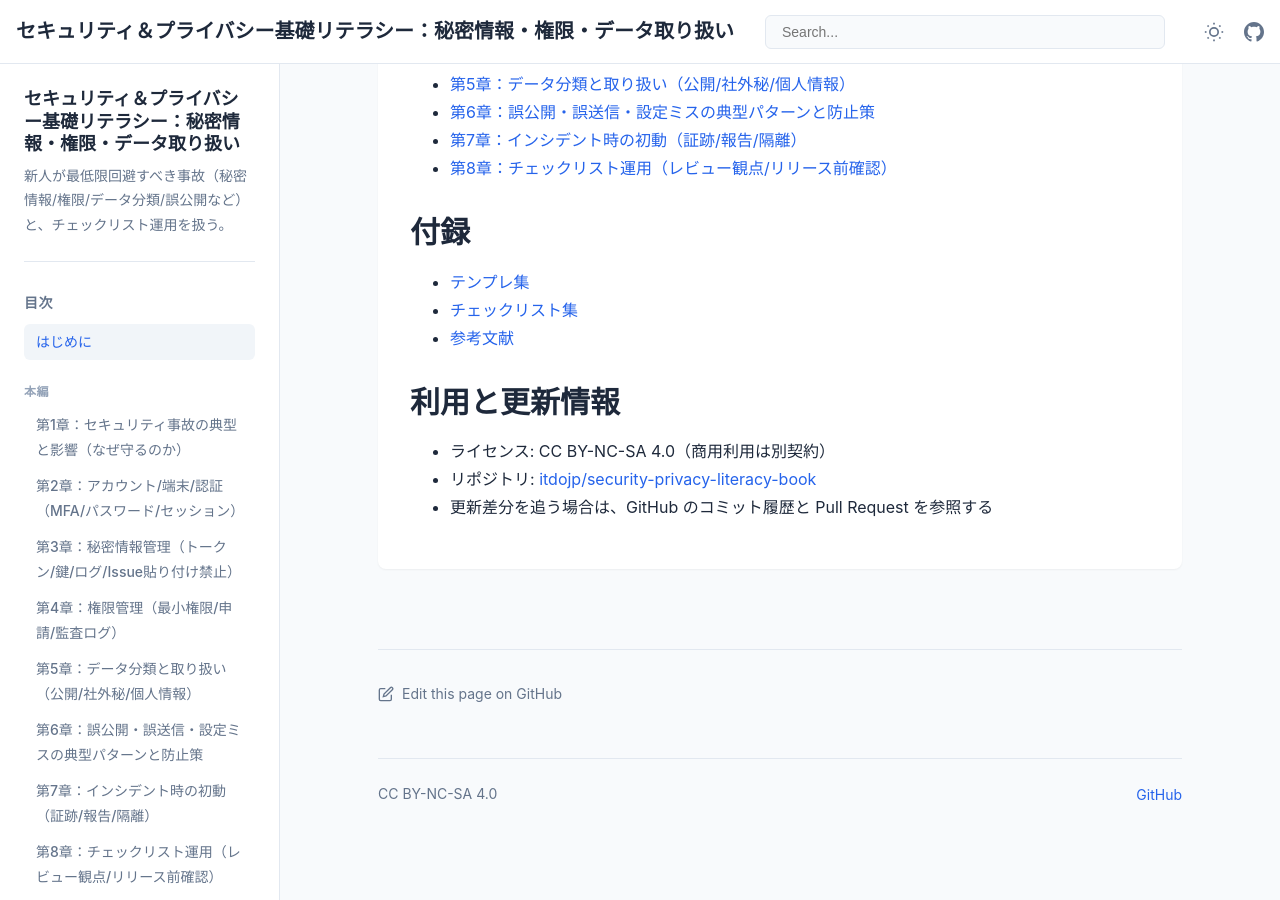
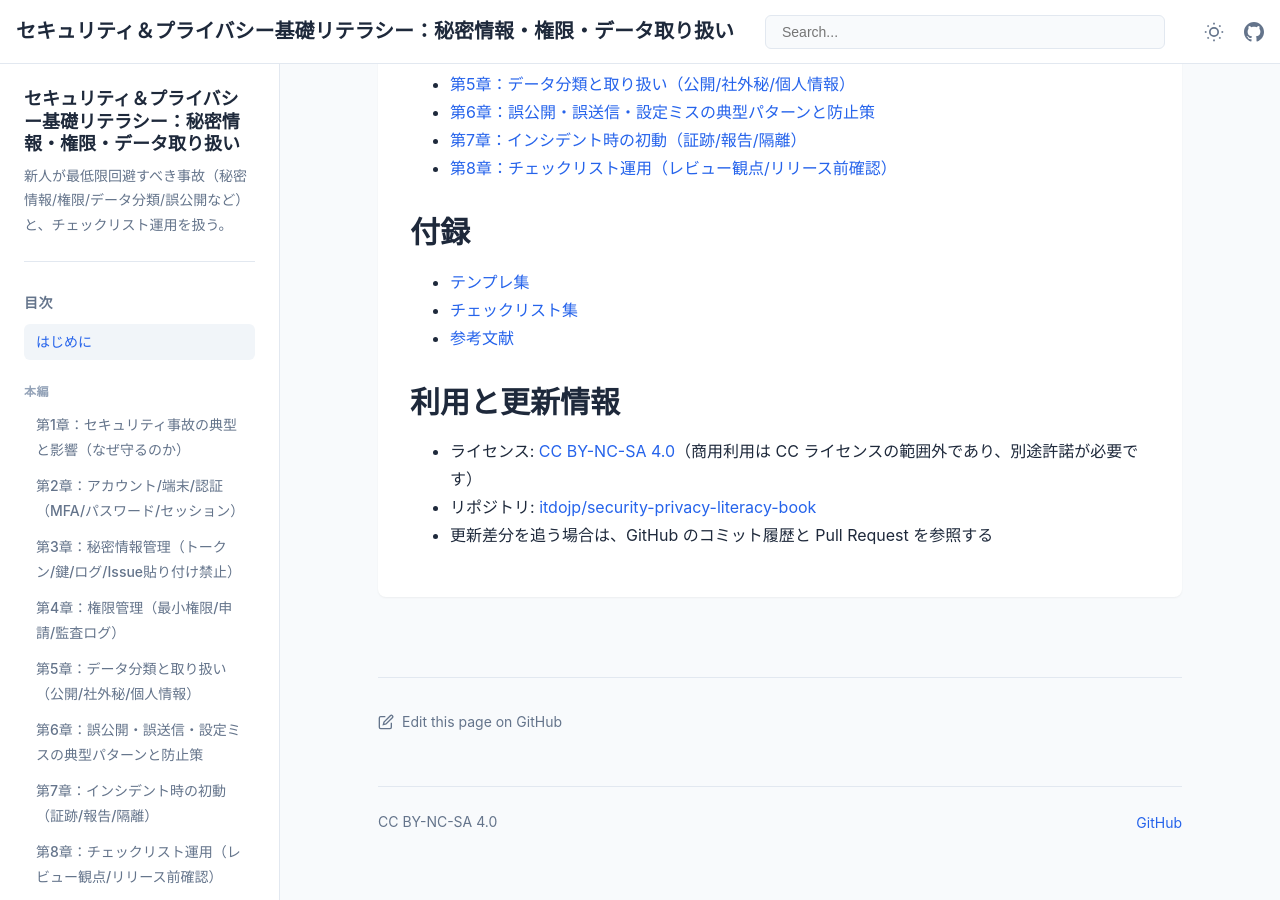
Before and after one commit to itdojp/security-privacy-literacy-book, a Jekyll site: the page built from docs/index.md, in a window 1280 px wide and 900 px high, scrolled down 946 px. Built offline with Jekyll 4.4.1, drawn with Linux system fonts in a browser that asks for light colours.

Commit message:
Clarify commercial license note

```diff
--- a/docs/index.md
+++ b/docs/index.md
@@ -46,6 +46,6 @@ order: 0
 
 ## 利用と更新情報
 
-- ライセンス: CC BY-NC-SA 4.0（商用利用は別契約）
+- ライセンス: [CC BY-NC-SA 4.0](https://creativecommons.org/licenses/by-nc-sa/4.0/deed.ja)（商用利用は CC ライセンスの範囲外であり、別途許諾が必要です）
 - リポジトリ: [itdojp/security-privacy-literacy-book](https://github.com/itdojp/security-privacy-literacy-book)
 - 更新差分を追う場合は、GitHub のコミット履歴と Pull Request を参照する
```
